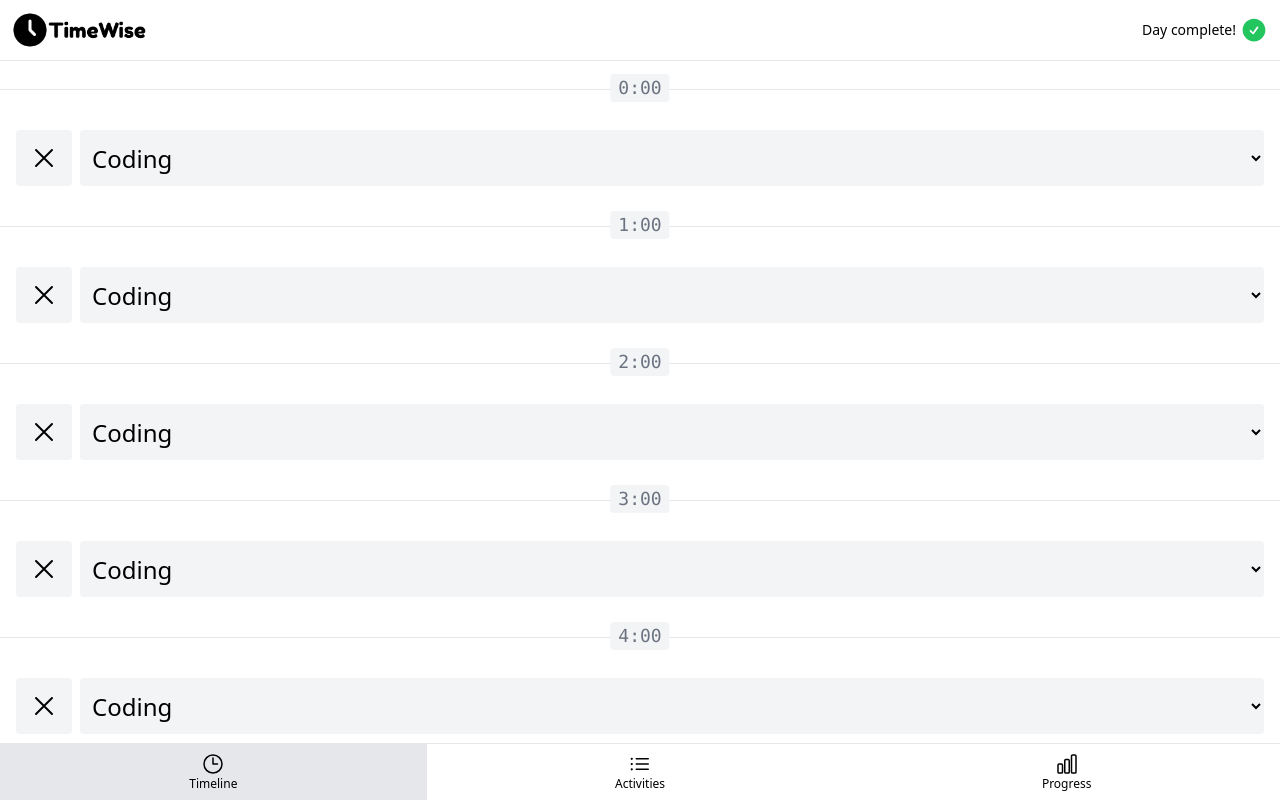
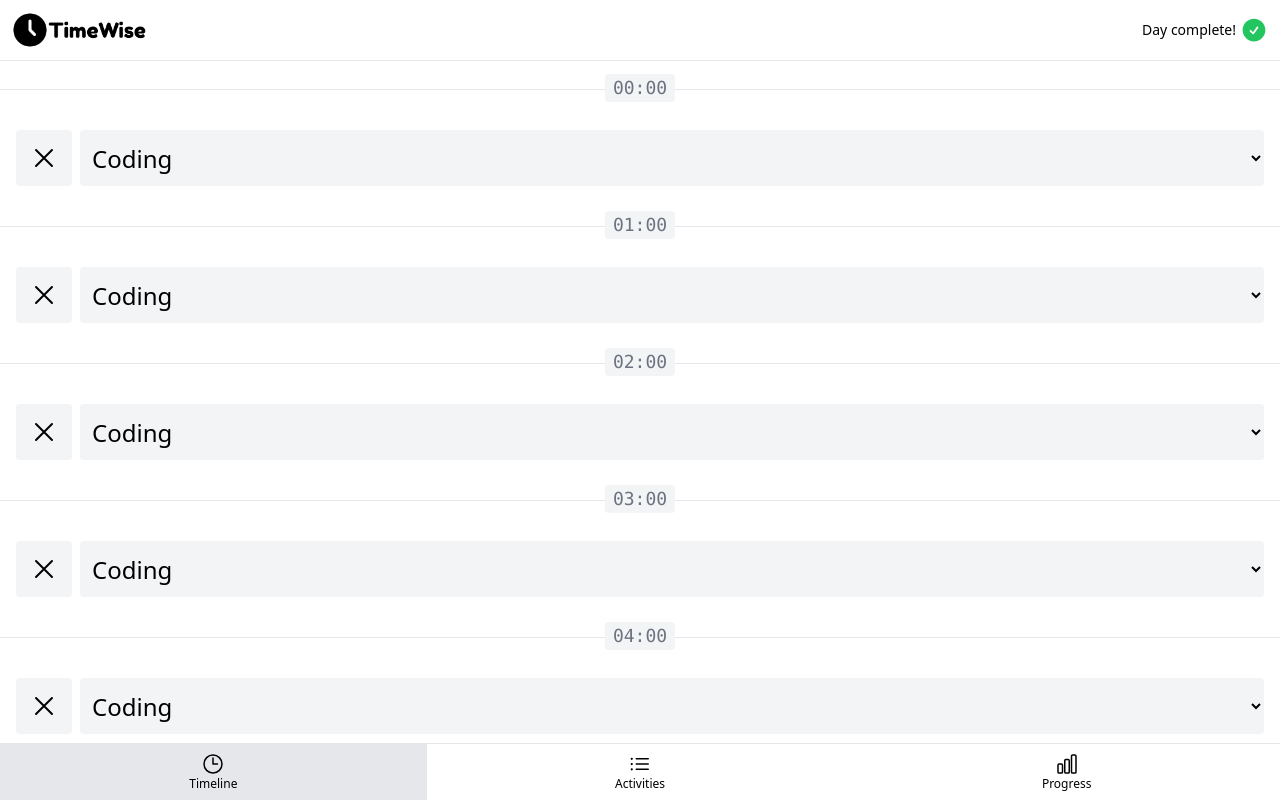
Before and after one commit to vinniecodez/timewise, a Vue app: page /#timeline in a window 1280 px wide. Shown: the top 802 px of the page. Built offline with nearby package versions, Linux system fonts and the light colour scheme.

Commit message:
25. TimelineHour component

```diff
--- a/src/components/BaseSelect.vue
+++ b/src/components/BaseSelect.vue
@@ -1,8 +1,8 @@
 <script setup>
 import { computed } from 'vue'
 import { XMarkIcon } from '@heroicons/vue/24/outline'
-import BaseButton from './BaseButton.vue';
-import { isNumberOrNull, isUndefinedOrNull, validateSelectOptions } from '@/validators';
+import BaseButton from './BaseButton.vue'
+import { isNumberOrNull, isUndefinedOrNull, validateSelectOptions } from '@/validators'
 
 const props = defineProps({
   selected: Number,
--- a/src/components/TheNav.vue
+++ b/src/components/TheNav.vue
@@ -1,6 +1,6 @@
 <script setup>
-import { NAV_ITEMS } from '@/constants';
-import { isPageValid } from '@/validators';
+import { NAV_ITEMS } from '@/constants'
+import { isPageValid } from '@/validators'
 import NavItem from './NavItem.vue'
 
 defineProps({
--- /dev/null
+++ b/src/components/TimelineHour.vue
@@ -0,0 +1,24 @@
+<script setup>
+import { isHourValid } from '@/validators'
+
+const props = defineProps({
+  hour: {
+    required: true,
+    type: Number,
+		validator: isHourValid
+  }
+})
+
+const classes = [
+	'absolute -top-4 left-1/2 -translate-x-1/2 rounded px-2 font-mono text-lg',
+	props.hour === new Date().getHours()
+		? 'bg-purple-900 font-black text-white'
+		: 'bg-gray-100 text-gray-500'
+]
+
+const formattedHour = `${props.hour.toString().padStart(2, 0)}:00`
+</script>
+
+<template>
+	<a href="#" :class="classes">{{ formattedHour }}</a>
+</template>
--- a/src/components/TimelineItem.vue
+++ b/src/components/TimelineItem.vue
@@ -1,22 +1,16 @@
 <script setup>
 import { ref } from 'vue'
-import { isTimelineItemValid } from '@/validators';
-import BaseSelect from './BaseSelect.vue';
+import { isTimelineItemValid } from '@/validators'
+import BaseSelect from './BaseSelect.vue'
+import TimelineHour from './TimelineHour.vue'
 
-const props = defineProps({
+defineProps({
   timelineItem: {
     required: true,
     type: Object,
 		validator: isTimelineItemValid
   }
 })
-
-const hourLinkClasses = [
-	'absolute -top-4 left-1/2 -translate-x-1/2 rounded px-2 font-mono text-lg',
-	props.timelineItem.hour === new Date().getHours()
-		? 'bg-purple-900 font-black text-white'
-		: 'bg-gray-100 text-gray-500'
-]
 
 const options = [
 	{value: 1, label: 'Coding'},
@@ -28,8 +22,8 @@
 </script>
 
 <template>
-	<li>
-		<a href="#" :class="hourLinkClasses">{{ timelineItem.hour }}:00</a>
+	<li class="relative flex flex-col gap-2 border-t border-gray-200 py-10 px-4">
+		<TimelineHour :hour="timelineItem.hour" />
 		<BaseSelect
 			:selected="selectedActivityId"
 			:options="options"
--- a/src/pages/TheTimeline.vue
+++ b/src/pages/TheTimeline.vue
@@ -1,6 +1,6 @@
 <script setup>
-import TimelineItem from '@/components/TimelineItem.vue';
-import { validateTimelineItems } from '@/validators';
+import TimelineItem from '@/components/TimelineItem.vue'
+import { validateTimelineItems } from '@/validators'
 
 defineProps({
   timelineItems: {
@@ -17,7 +17,6 @@
 			<TimelineItem
 				v-for="timelineItem in timelineItems"
 				:key="timelineItem.hour"
-				class="relative flex flex-col gap-2 border-t border-gray-200 py-10 px-4"
 				:timeline-item="timelineItem"
 			/>
 		</ul>
--- a/src/validators.js
+++ b/src/validators.js
@@ -1,4 +1,4 @@
-import { HOURS_IN_DAY, MIDNIGHT_HOUR, NAV_ITEMS } from "./constants";
+import { HOURS_IN_DAY, MIDNIGHT_HOUR, NAV_ITEMS } from "./constants"
 
 export function isPageValid(page) {
 	return Object.keys(NAV_ITEMS).includes(page)
@@ -10,6 +10,10 @@
 
 export function isTimelineItemValid({ hour }) {
 	return isHourValid(hour)
+}
+
+export function isHourValid(hour) {
+	return isNumber(hour) && isBetween(hour, MIDNIGHT_HOUR, HOURS_IN_DAY - 1)
 }
 
 export function validateSelectOptions(options) {
@@ -24,12 +28,9 @@
 	return isNumber(value) || isNull(value)
 }
 
+
 function isSelectOptionValid({ value, label }) {
 	return isNumber(value) && isString(label)
-}
-
-function isHourValid(hour) {
-	return isNumber(hour) && isBetween(hour, MIDNIGHT_HOUR, HOURS_IN_DAY - 1)
 }
 
 function isBetween(value, start, end) {
```
